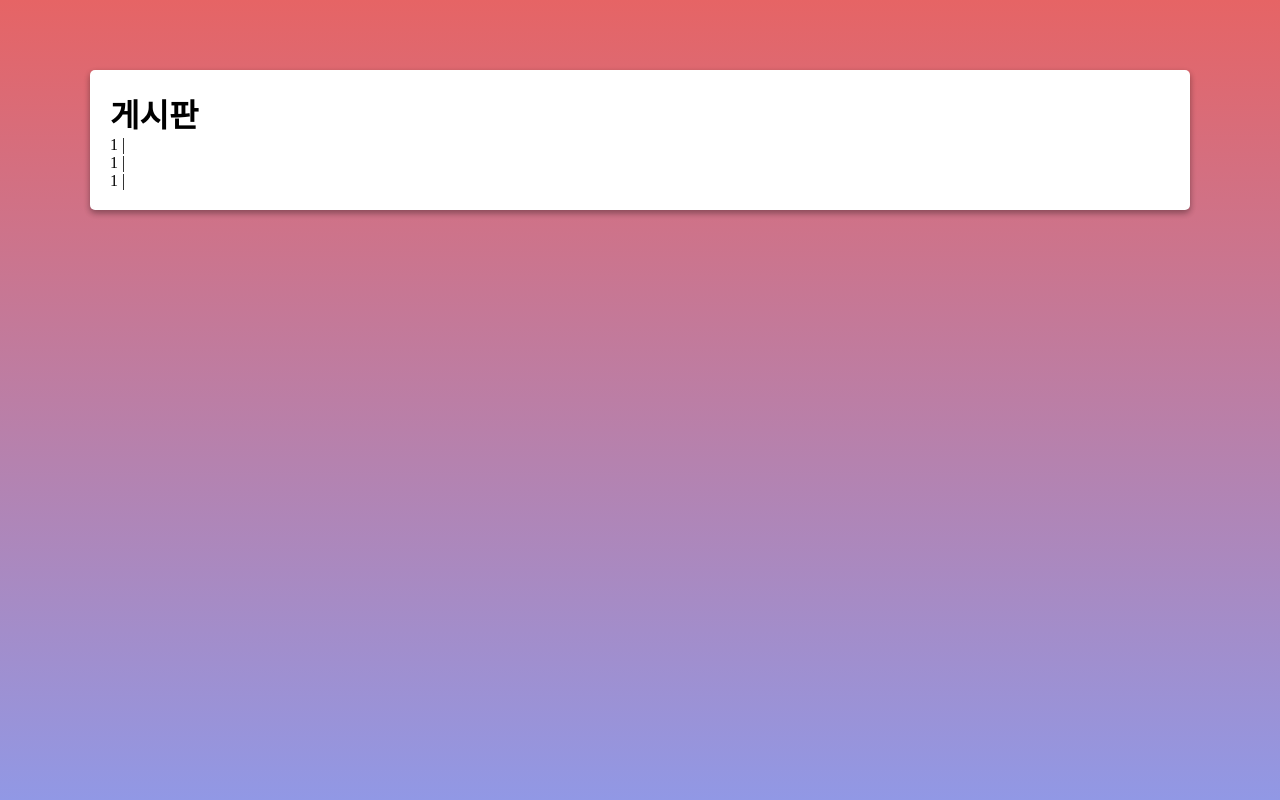
After one commit to hotsoycandy/class4, a Node server app: page /posts in a window 1280 px wide. The commit adds this page. Run offline with Node 20, Linux system fonts and the light colour scheme; some libraries are stand-ins or nearby versions.

Commit message:
11월 19일

```diff
--- a/package.json
+++ b/package.json
@@ -5,7 +5,9 @@
   "main": "index.js",
   "dependencies": {
     "crypto-js": "^4.0.0",
+    "ejs": "^3.1.5",
     "express": "^4.17.1",
+    "express-session": "^1.17.1",
     "mongoose": "^5.10.11"
   },
   "devDependencies": {
--- a/public/css/main.css
+++ b/public/css/main.css
@@ -3,10 +3,11 @@ html, body, .wrap { width: 100%; height: 100%; }
 .center { position: absolute; top: 50%; left: 50%; transform: translateX(-50%) translateY(-50%); }
 .float::after{ content: ''; clear: both; display: table; }
 button { cursor: pointer; }
-li { text-decoration: none; }
+li { list-style: none; }
 
 .wrap {
   position:relative;
+  padding: 20px;
   background: linear-gradient(#e66465, #9198e5);
 }
 .login-form {
@@ -39,3 +40,13 @@ li { text-decoration: none; }
   background-color: #db6c78;
   color: white;
 }
+
+.post-wrap {
+  width: 100%;
+  max-width: 1100px;
+  background-color: #fff;
+  box-shadow: 0 3px 6px rgba(0,0,0,0.16), 0 3px 6px rgba(0,0,0,0.23);
+  border-radius: 5px;
+  padding: 20px;
+  margin: 50px auto;
+}
--- /dev/null
+++ b/views/posts.ejs
@@ -0,0 +1,22 @@
+<!DOCTYPE html>
+<html lang="kr">
+<head>
+  <meta charset="UTF-8">
+  <meta name="viewport" content="width=device-width, initial-scale=1.0">
+  <title>Document</title>
+  <link rel="stylesheet" href="/css/main.css">
+  </style>
+</head>
+<body>
+  <div class='wrap'>
+    <div class="post-wrap">
+      <h1>게시판</h1>
+      <ul>
+        <li>1 | </li>
+        <li>1 | </li>
+        <li>1 | </li>
+      </ul>
+    </div>
+  </div>
+</body>
+</html>
```
Also changed, not shown: index.js (+22 -10 lines), views/index.ejs (renamed from public/index.html, +8 -2 lines).
